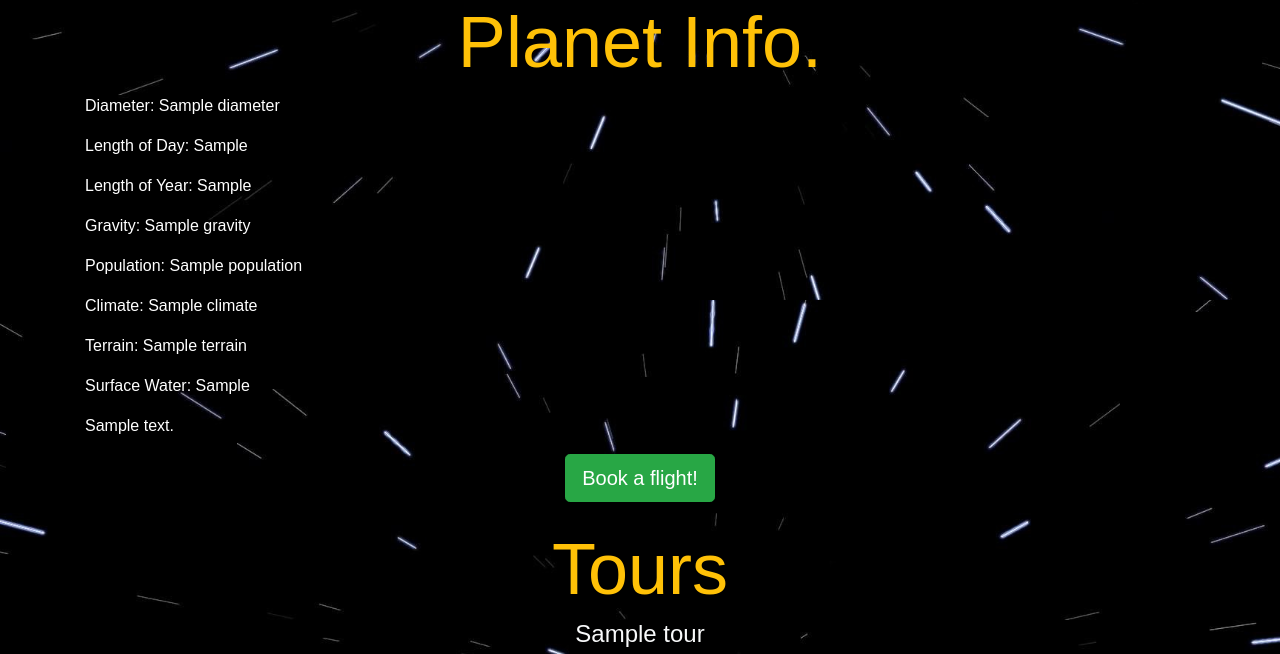
After one commit to mfierro31/star_tours, a Python web app: template templates/planet.html in a window 1280 px wide. The commit adds this page. Shown: the part 500-1154 px from the top of the page. Run offline with Jinja, Linux system fonts and the light colour scheme; the template is opened without the code that fills it: most values are stand-ins (such as "Sample title", 1, 10 or a date in 2020); some libraries are stand-ins or nearby versions.

Commit message:
swapped some planet pics for better ones, made a planet page

```diff
--- a/seed.py
+++ b/seed.py
@@ -66,7 +66,7 @@ pi5 = PlanetImage(image_name="Tatooine_anakins_home.jpg", planet_name="Tatooine"
 pi6 = PlanetImage(image_name="Yavin4.png", planet_name="Yavin IV")
 pi7 = PlanetImage(image_name="Yavin4_Great_Temple.png", planet_name="Yavin IV")
 pi8 = PlanetImage(image_name="Yavin4_forest.jpeg", planet_name="Yavin IV")
-pi9 = PlanetImage(image_name="Hoth.jpeg", planet_name="Hoth")
+pi9 = PlanetImage(image_name="Hoth.png", planet_name="Hoth")
 pi10 = PlanetImage(image_name="Hoth_Echo_Base.png", planet_name="Hoth")
 pi11 = PlanetImage(image_name="Hoth_tauntaun.jpeg", planet_name="Hoth")
 pi12 = PlanetImage(image_name="Dagobah.jpg", planet_name="Dagobah")
@@ -88,7 +88,7 @@ pi27 = PlanetImage(image_name="Naboo_theed_hangar.png", planet_name="Naboo")
 pi28 = PlanetImage(image_name="Naboo_Theed_Generator_Complex.png", planet_name="Naboo")
 pi29 = PlanetImage(image_name="Naboo_gungan_city.jpg", planet_name="Naboo")
 pi30 = PlanetImage(image_name="Naboo_house_on_lake.png", planet_name="Naboo")
-pi31 = PlanetImage(image_name="Courscant.jpg", planet_name="Coruscant")
+pi31 = PlanetImage(image_name="Coruscant.jpg", planet_name="Coruscant")
 pi32 = PlanetImage(image_name="Coruscant_cityscape_sundown.jpg", planet_name="Coruscant")
 pi33 = PlanetImage(image_name="Coruscant_Outlander_Club_bar.png", planet_name="Coruscant")
 pi34 = PlanetImage(image_name="Coruscant_jedi_temple.png", planet_name="Coruscant")
@@ -111,7 +111,7 @@ pi50 = PlanetImage(image_name="Mustafar.png", planet_name="Mustafar")
 pi51 = PlanetImage(image_name="Mustafar_Klegger_Corp_Mining_Facility.png", planet_name="Mustafar")
 pi52 = PlanetImage(image_name="Mustafar_vaders_castle.jpg", planet_name="Mustafar")
 pi53 = PlanetImage(image_name="Mustafar_landscape.jpeg", planet_name="Mustafar")
-pi54 = PlanetImage(image_name="Kashyyyk.png", planet_name="Kashyyyk")
+pi54 = PlanetImage(image_name="Kashyyyk.jpg", planet_name="Kashyyyk")
 pi55 = PlanetImage(image_name="Kashyyyk_landscape.jpeg", planet_name="Kashyyyk")
 pi56 = PlanetImage(image_name="Kashyyyk_flyover.jpg", planet_name="Kashyyyk")
 pi57 = PlanetImage(image_name="Kashyyyk_battle.png", planet_name="Kashyyyk")
--- a/static/style.css
+++ b/static/style.css
@@ -16,8 +16,18 @@ html {
 }
 
 .home-planets {
-  width: 75%;
+  width: 85%;
   height: 75%;
+}
+
+.planet-imgs {
+  width: 100%;
+  height: 100%;
+}
+
+.tour-title-img {
+  width: 100%;
+  height: 100%;
 }
 
 body {
@@ -42,6 +52,10 @@ body {
     height: 40%;
     width: 45%;
   }
+
+  #two-in-one-row {
+    display: none;
+  }
 }
 
 /* If the screen is 767px or less */
@@ -50,4 +64,12 @@ body {
     height: 70%;
     width: 75%;
   }
+
+  #tour-title-row {
+    display: none;
+  }
+
+  #tour-img-row {
+    display: none;
+  }
 }
--- a/templates/base.html
+++ b/templates/base.html
@@ -8,7 +8,7 @@
   <title>{% block title %}{% endblock %}</title>
 </head>
 <body>
-  <nav class="navbar navbar-dark navbar-expand-lg">
+  <nav class="navbar navbar-dark navbar-expand-md">
     <a class="navbar-brand" href="/">
       <img id="nav-logo" src="/static/images/Star_Tours_logo.png" alt="Star Tours Logo">
     </a>
--- /dev/null
+++ b/templates/planet.html
@@ -0,0 +1,66 @@
+{% extends 'base.html' %}
+{% block title %}{{planet.name}}{% endblock %}
+{% block content %}
+<h1 class="display-1 text-warning text-center">{{planet.name}}</h1>
+
+<div class="row justify-content-center">
+  <img class="img-fluid rounded-circle" id="planet-img" src="{{g.img_path}}{{planet.images[0].image_name}}" alt="{{planet.name}}">
+</div>
+
+<h3 class="display-3 text-warning text-center">Planet Info.</h3>
+
+<p class="text-center text-md-left">Diameter: {{planet.diameter}}</p>
+<p class="text-center text-md-left">Length of Day: {{planet.rotation_period}}</p>
+<p class="text-center text-md-left">Length of Year: {{planet.orbital_period}}</p>
+<p class="text-center text-md-left">Gravity: {{planet.gravity}}</p>
+<p class="text-center text-md-left">Population: {{planet.population}}</p>
+<p class="text-center text-md-left">Climate: {{planet.climate}}</p>
+<p class="text-center text-md-left">Terrain: {{planet.terrain}}</p>
+<p class="text-center text-md-left">Surface Water: {{planet.surface_water}}</p>
+<p class="text-center text-md-left">{{planet.description}}</p>
+
+<div class="mb-4 row justify-content-center">
+  <a class="btn btn-lg btn-success" href="/flights/{{planet.name}}">Book a flight!</a>
+</div>
+
+<div class="row justify-content-around">
+  {% for i in range(1, planet.images|length) %}
+  <div class="mb-3 col-12 col-md-3">
+    <img class="img-fluid planet-imgs" src="{{g.img_path}}{{planet.images[i].image_name}}" alt="{{planet.images[i].image_name}}">
+  </div>
+  {% endfor %}
+</div>
+
+<h3 class="display-3 text-warning text-center">Tours</h3>
+
+<!-- These two separate rows will be displayed on medium and wider screens because they make the titles and images
+     line up perfectly with each other.  On small and xsmall screens, their display is set to none in CSS.
+-->
+<div id="tour-title-row" class="row justify-content-around">
+  {% for tour in planet.tours %}
+  <div class="col-12 col-md-3">
+    <h4 class="tour-title text-center"><a class="text-light" href="/tours/{{tour.id}}">{{tour.name}}</a></h4>
+  </div>
+  {% endfor %}
+</div>
+
+<div id="tour-img-row" class="mb-5 row justify-content-around">
+  {% for tour in planet.tours %}
+  <div class="col-12 col-md-3">
+    <img class="tour-title-img img-fluid" src="{{g.img_path}}{{tour.images[0].image_name}}" alt="{{tour.images[0].image_name}}">
+  </div>
+  {% endfor %}
+</div>
+<!------------------------------------------------------------------------------------------------------------------->
+
+<!-- This row will be displayed on xtra small and small screens.  On medium and up, its display is set to none. -->
+<div id="two-in-one-row" class="row justify-content-center">
+  {% for tour in planet.tours %}
+  <div class="mb-5 col-12 col-md-3">
+    <h4 class="tour-title text-center"><a class="text-light" href="/tours/{{tour.id}}">{{tour.name}}</a></h4>
+    <img class="mb-5 tour-title-img img-fluid" src="{{g.img_path}}{{tour.images[0].image_name}}" alt="{{tour.images[0].image_name}}">
+  </div>
+  {% endfor %}
+</div>
+
+{% endblock %}
```
Also changed, not shown: app.py (+11 -5 lines), static/images/Bespin.png, static/images/Coruscant.jpg (added), static/images/Courscant.jpg (deleted), static/images/Felucia.png, static/images/Hoth.jpeg (deleted), static/images/Hoth.png (added), static/images/Kamino.jpg, static/images/Mygeeto.jpg, static/images/space_background.jpeg (deleted), 4 other files.
